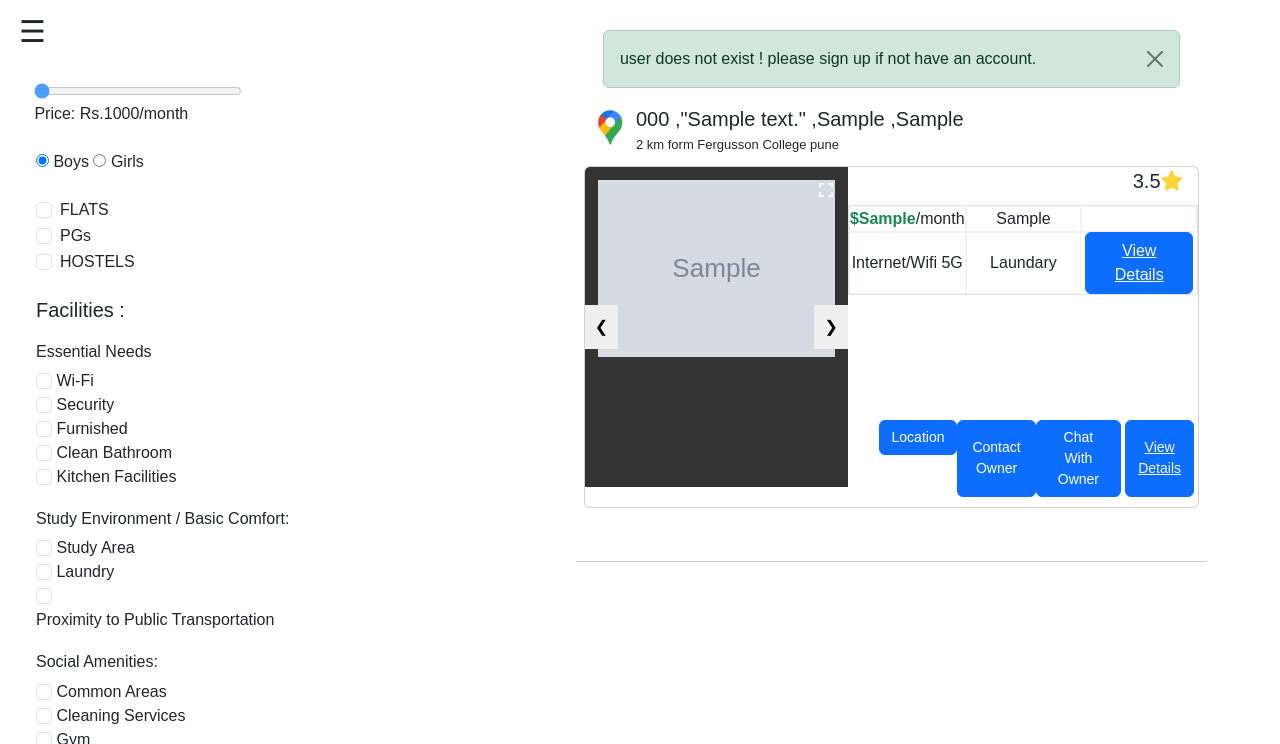
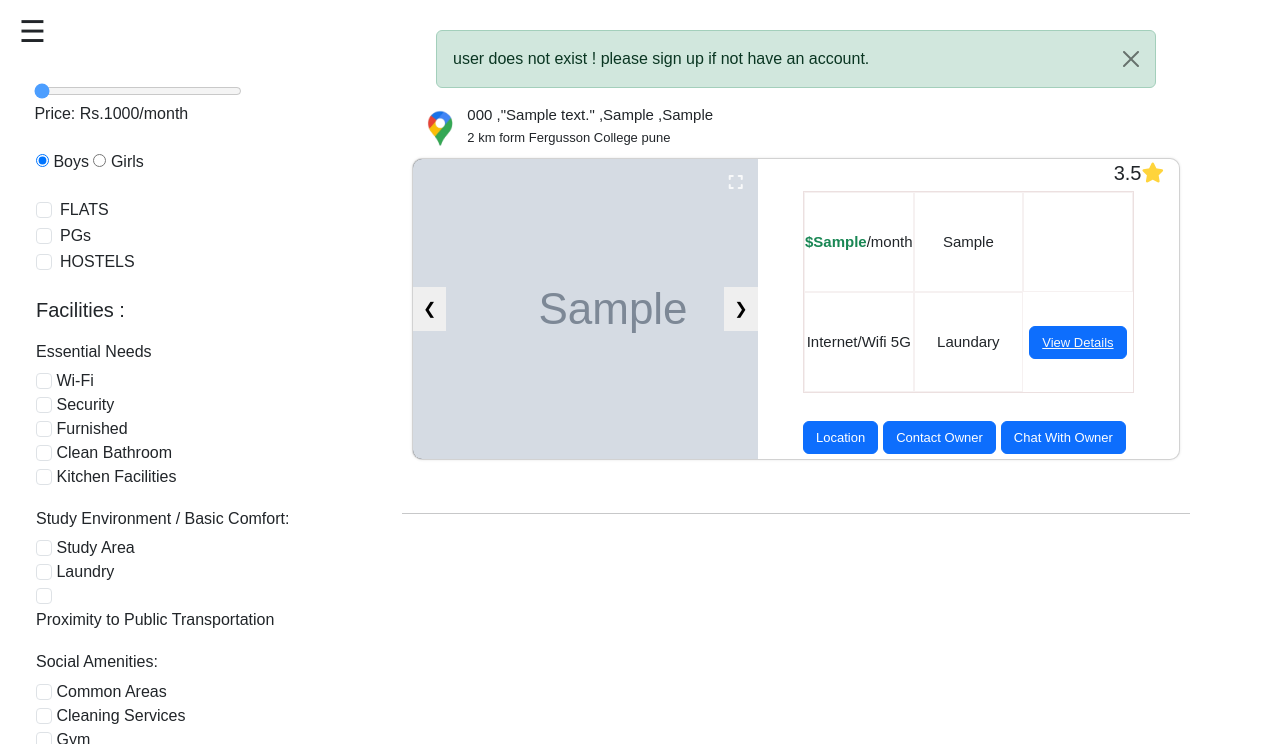
Before and after one commit to adityatangade/rentapp, a PHP site: page / in a window 1280 px wide. Shown: the part 56-800 px from the top of the page. Run offline with PHP 8.4, Linux system fonts and the light colour scheme; tables that the repository leaves empty or names only in its code hold one stand-in row (values such as "Sample post"); grey boxes marked "Sample" are stand-in pictures; data that the repository does not hold is empty; some libraries are stand-ins or nearby versions.

Commit message:
Update style.css added media queries

```diff
--- a/style.css
+++ b/style.css
@@ -68,7 +68,7 @@ body{
 /* range */
 .price-range {
     width: 65%;
-    margin: 9.5%;
+    margin-left: 9.5%;
   }
 
 .slider {
@@ -132,6 +132,7 @@ body{
     position: absolute;
     right: 0;
     top: 70px;
+    width: 75%;
   }
 
   .property-details{
@@ -153,14 +154,14 @@ body{
   }
   /* carousal s*/
 .carouse-contain {
-      position: relative;
-      width: 45%; /* Increased width */
-      min-height: 320px;
-      height: 100%; /* Increased height */
-      overflow: hidden;
-      margin-bottom: 20px; /* Added margin for separation */
-      background-color: #333;
-    }
+  position: relative;
+  width: 45%;
+  min-height: 300px;
+  height: 100%;
+  overflow: hidden;
+  background-color: #333;
+}
+
     .carouse {
       display: flex;
       transition: transform 0.5s ease;
@@ -176,19 +177,16 @@ body{
       width: 100%; /* Adjusted to 100% */
       flex: 0 0 auto;
       position: relative;
-     margin: auto;
+      margin: auto;
+      text-align: center;
 
     }
 
     .carouse-item img {
-    width: 90%;
-    height: fit-content;
     object-fit: cover;
-    margin-left: 5%;
-    margin-top: 5%;
-      /* margin-top: auto;
-      margin-bottom: auto; */
-      /* Ensure the image covers the entire container */
+    height: 300px;
+    width: fit-content;
+    margin:auto;
     }
     .prev, .next {
       cursor: pointer;
@@ -218,7 +216,7 @@ body{
 
 
 .property-details .address {
-  font-size: 20px;
+  font-size: 15px;
   width: 100%;
 }
 .addresses{
@@ -236,12 +234,14 @@ body{
  }
 
 .info-content{
-  width: 100%;
-  height: 70%;
+  width:100%;
   border: 1px solid rgb(236, 224, 224);
-  margin: 11%;
   display: grid;
+  font-size: 15px;
   grid-template-columns: 1fr 1fr 1fr;
+  margin: auto;
+  justify-content: center;
+  margin-top: -10%;
 }
 
 .info-content .grid-item{
@@ -250,24 +250,20 @@ body{
   align-items: center;
   justify-content: center;
   margin: 0px;
+  height: 100px;
 }
 
  .card{
   width: 100%;
-  /* border:1px solid #ded4d4; */
-  /* border-radius: 10px; */
   overflow: hidden;
   margin:auto;
   display: flex;
   flex-direction: row;
-
-
-
   /* new */
    /* Adjust height as needed */
     background-color: #fff; /* Background color of the div */
-    /* border-radius: 10px; Adjust border radius as needed */
-    /* box-shadow: 0px 0px 3px rgba(0, 0, 0, 0.5); */
+    border-radius: 10px;
+    box-shadow: 0px 0px 3px rgba(0.1, 0.1, 0.1, 0.1);
     transform: translateY(-5px); /*Uplifting effect*/
     transition: transform 0.3s ease;
  }
@@ -282,16 +278,104 @@ body{
   width: 25px;
  }
 
+ .info-container{
+  text-align: center;
+  margin: auto;
+ }
+
+ .info-container .btn{
+  font-size: small;
+ }
  .info-buttons{
    position: absolute;
-   bottom: 10px;
+   bottom: 5px;
    width: fit-content;
-   margin-left: 10px;
-   width: fit-content;
-    margin-left: 5%;
+   font-size: 15px;
+
  }
 
+ .info-buttons .btn{
+  font-size: small;
+  margin-right: 5px;
+ }
+
+ .info-buttons #moreDetailsBtn{
+  display: none;
+ }
  hr{
   width: 82%;
   margin: auto;
 }
+
+/* making the site responsive */
+@media (max-width: 1035px) {
+  .content{
+    display: grid;
+    grid-template-columns: 1fr;
+    padding:0px;
+    width: 88vw;
+  }
+  .properties{
+    width: 100vw;
+  }
+  .property-details{
+    width: 100%;
+  }
+  .property-details .address{
+    font-size: 20px;
+    width: 100%;
+    margin-bottom: 30px 0px;
+    border: none;
+    border-radius: 0;
+  }
+
+  .filters{
+    display: none;
+  }
+  .property-details .address {
+    font-size: 15px;
+    width: 100%;
+  }
+  .card{
+    flex-direction: column;
+    margin-left: 0;
+    border-radius: 0;
+  }
+  .carouse-contain {
+    position: relative;
+    width: 100%;
+    border-radius: none;
+  }
+  .carouse-item img{
+    height: 300px;
+  }
+  .info-container{
+    margin-top: 40px;
+  }
+  .info-content{
+    border: 1px solid white;
+  }
+  .info-content .removable{
+    display: none;
+  }
+  .info-buttons{
+    position: relative;
+    margin: auto;
+  }
+  .info-buttons .c-w-o{
+    display: none;
+  }
+  .info-buttons #moreDetailsBtn{
+    display:block ;
+  }
+  .info-content{
+    width: 100%;
+    border: none;
+    margin-bottom: 2%;
+  }
+  .info-content .grid-item{
+    height: fit-content;
+    border: none;
+    font-size: medium ;
+  }
+}
```
